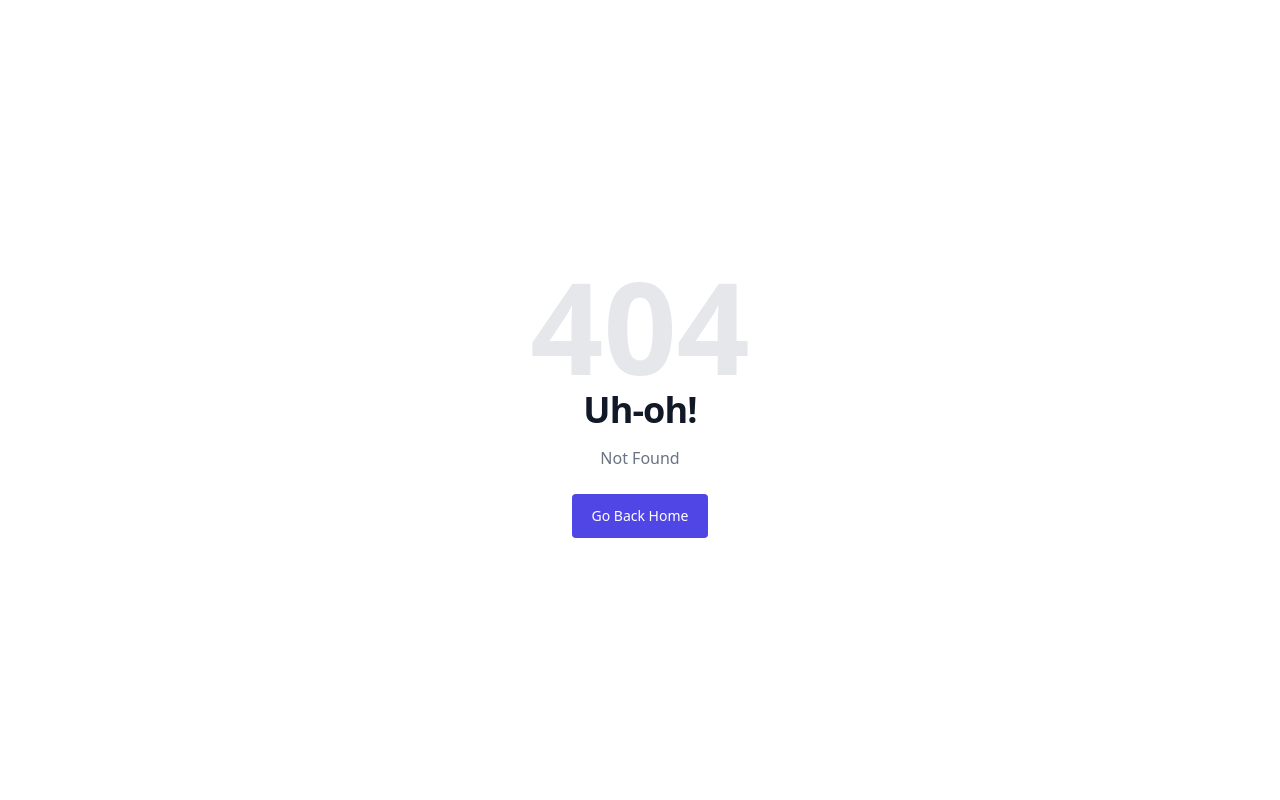
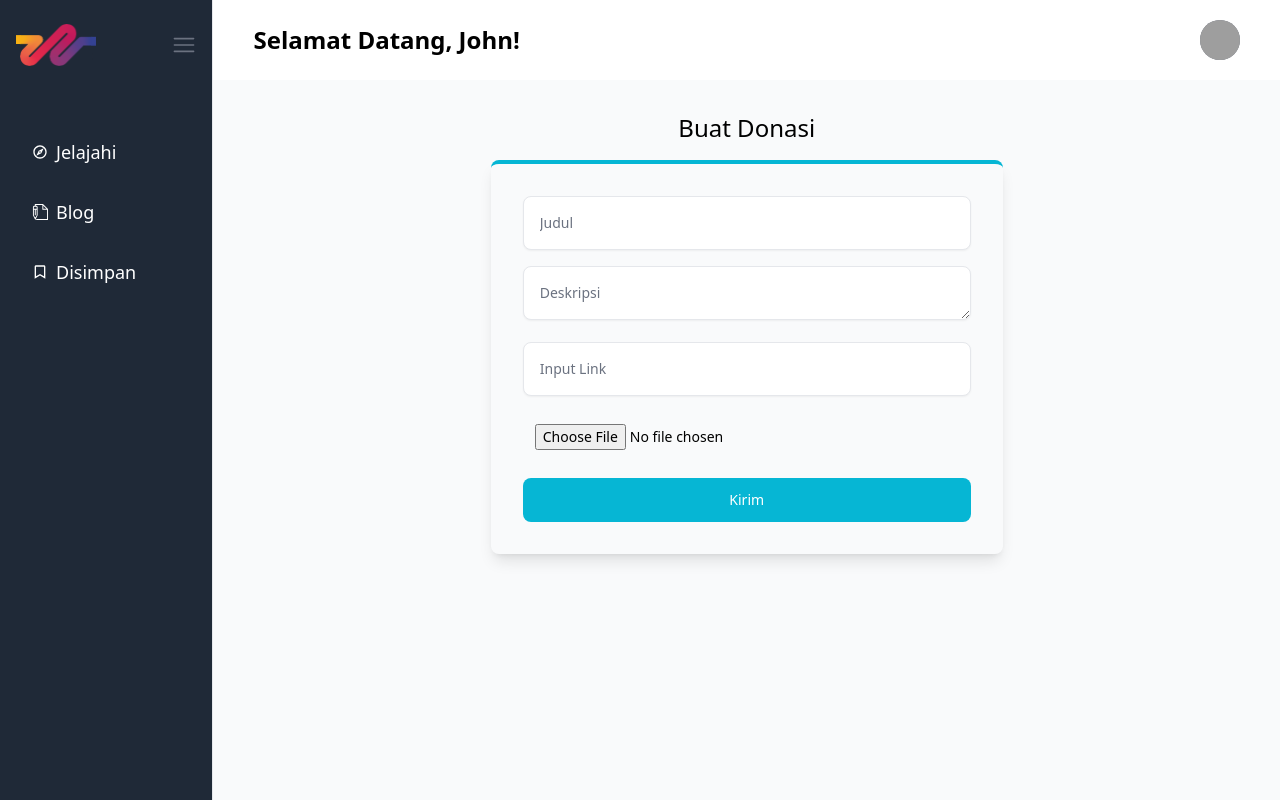
Before and after one commit to ronywahyuu/capstone-fe, a React (Vite) app: page /home/donasi in a window 1280 px wide. Before the commit this address had no page. Built offline with nearby package versions, Linux system fonts and the light colour scheme; grey boxes are pictures that could not be loaded.

Commit message:
membuat form donasi

```diff
--- /dev/null
+++ b/src/components/home/write.jsx
@@ -0,0 +1,72 @@
+const FormDonasi = () => {
+  return (
+    <div className="mx-auto max-w-screen-xl px-4 py-8 sm:px-6 lg:px-8">
+      <div className="mx-auto max-w-lg">
+        <h4 className="text-center text-lg font-medium sm:text-2xl">
+        Buat Donasi
+        </h4>
+
+        <form action=""
+          className="mb-0 mt-4 space-y-4 rounded-lg p-4 shadow-lg sm:p-6 lg:p-8 border-t-4 border-cyan-500">
+          <div>
+            <label className="sr-only">Judul</label>
+            <div className="relative">
+              <input
+                className="w-full rounded-lg border-gray-200 p-4 pe-12 text-sm shadow-sm"
+                placeholder="Judul"
+                type="text"
+                id="judul"
+              />
+            </div>
+          </div>
+
+          <div>
+            <label className="sr-only">Deskripsi</label>
+            <div className="relative">
+              <textarea
+                className="w-full rounded-lg border-gray-200 p-4 pe-12 text-sm shadow-sm"
+                placeholder="Deskripsi"
+                rows="1"
+                id="deskripsi"
+              />
+            </div>
+          </div>
+
+          <div>
+            <label htmlFor="input-link" className="sr-only">Input Link</label>
+            <div className="relative">
+              <input
+                className="w-full rounded-lg border-gray-200 p-4 pe-12 text-sm shadow-sm"
+                placeholder="Input Link"
+                type="text"
+                id="input-link"
+              />
+            </div>
+          </div>
+
+          <div>
+            <label className="sr-only">Upload file</label>
+            <div className="relative">
+              <input
+                className="w-full rounded-lg border-gray-200 p-3 text-sm"
+                placeholder="Upload File"
+                type="file"
+                id="upload-file"
+              />
+            </div>
+          </div>
+
+          <button
+            type="submit"
+              className="block w-full rounded-lg bg-cyan-500 px-5 py-3 text-sm font-medium text-white"
+            >
+            Kirim
+          </button>
+        </form>
+
+      </div>
+    </div>
+  );
+};
+
+export default FormDonasi;
--- a/src/main.jsx
+++ b/src/main.jsx
@@ -11,6 +11,7 @@ import RegisterPage from './pages/auth/register.jsx'
 import AboutPage from './pages/about.jsx'
 import BlogPage from './pages/blog-page.jsx'
 import MainPage from './pages/main-page.jsx'
+import FormDonasi from './components/home/write.jsx'
 
 const router = createBrowserRouter([
   {
@@ -56,6 +57,10 @@ const router = createBrowserRouter([
       {
         path: 'saved',
         element: <MainPage/>
+      },
+      {
+        path: 'donasi',
+        element: <FormDonasi/>
       }
     ]
   }
```
